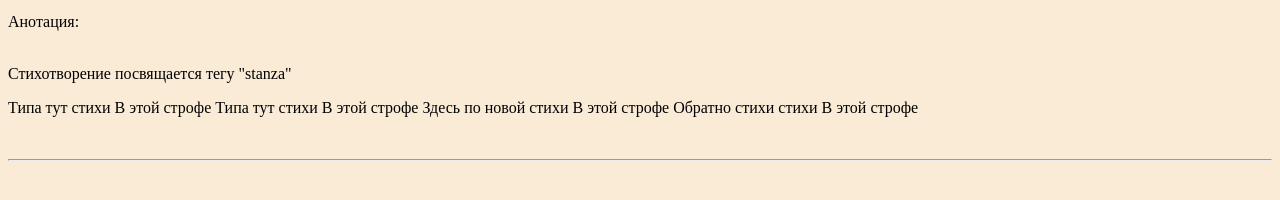
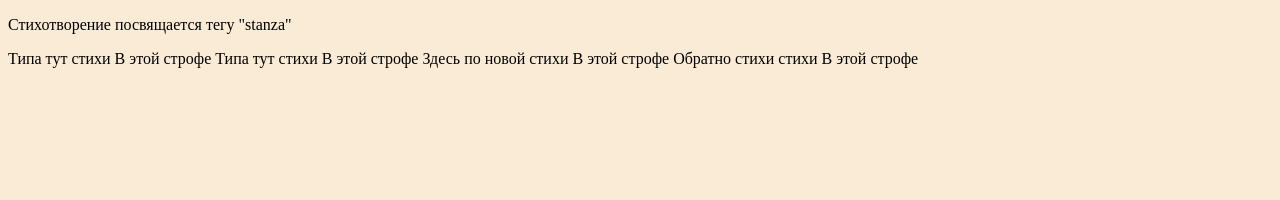
Before and after one commit to StasSTS/fb2, a plain HTML site: page Index.html in a window 1280 px wide. Drawn offline with Linux system fonts and the light colour scheme.

Commit message:
Update Index.html

```diff
--- a/Index.html
+++ b/Index.html
@@ -12,13 +12,15 @@
 
     <div class="container">
 
+        <div id="app"></div>
+
         <pre id="titleBook"></pre>
         <pre id="author"></pre>
 
-        <div>Анотация:</div><br>
+        <!-- <div>Анотация:</div><br> -->
         <div id="annotation"></div>
         <br>
-        <hr>
+        <!-- <hr> -->
         <br><br>
         <div id="section">
 
```
